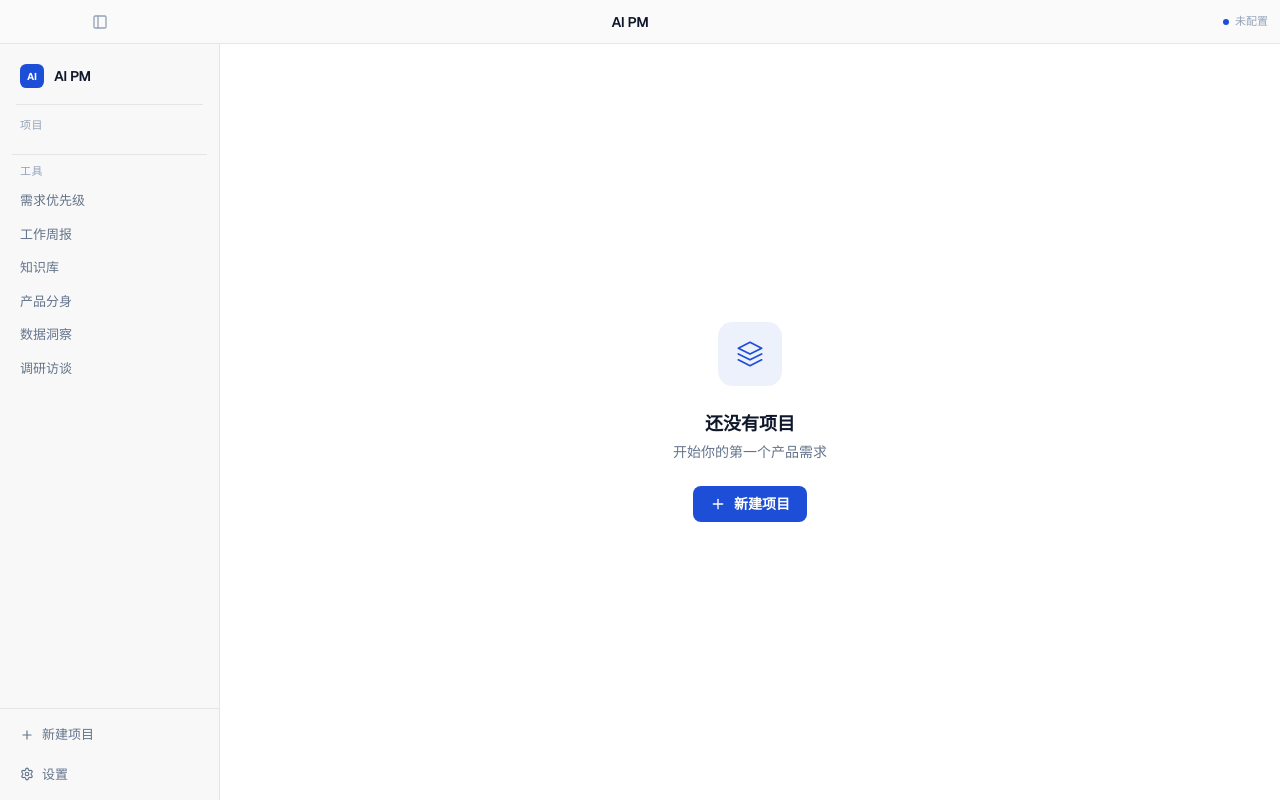
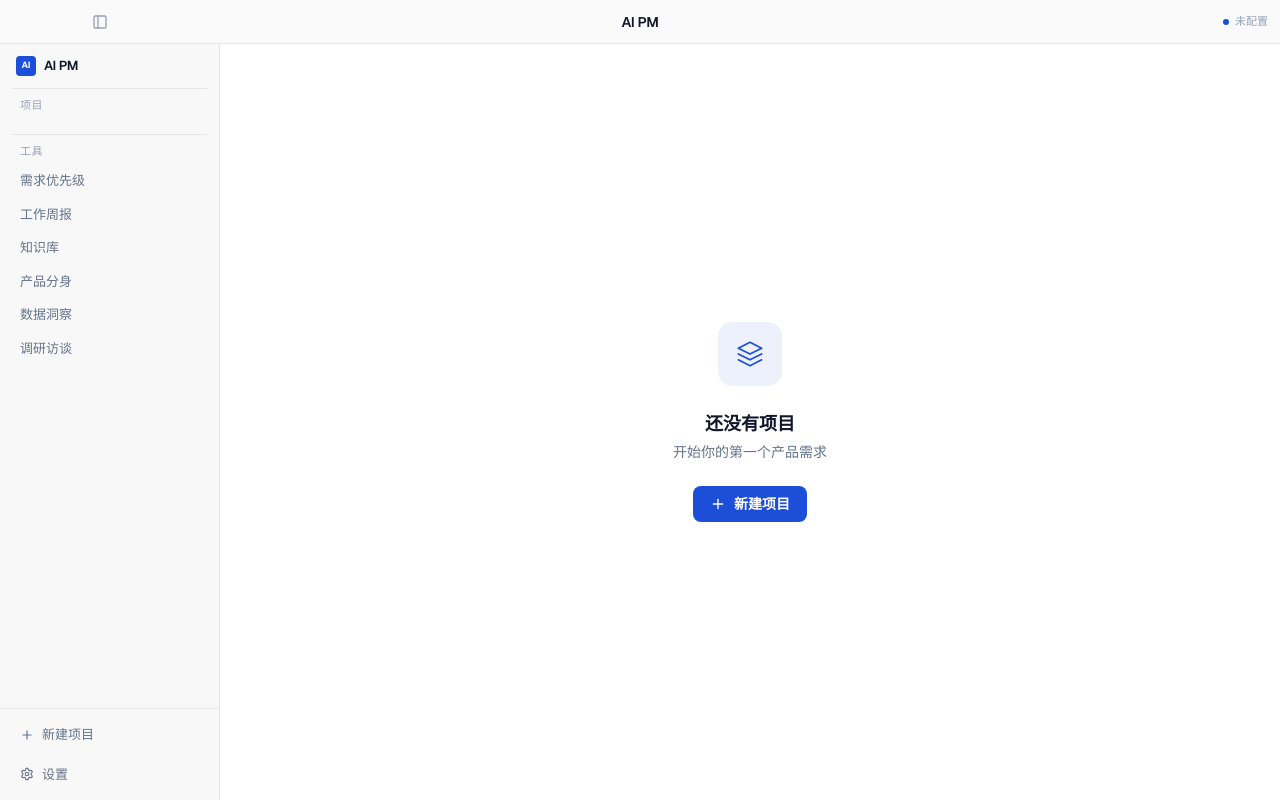
Before and after one commit to K3tty5555/AI_PM, a React (Vite) app in the folder app/: page / in a window 1280 px wide. Built offline with nearby package versions, Linux system fonts and the light colour scheme.

Commit message:
feat: TitleBar breadcrumb, sidebar phase highlight fix, auto-complete on stream done

```diff
--- a/app/src/components/layout/Sidebar.tsx
+++ b/app/src/components/layout/Sidebar.tsx
@@ -111,26 +111,26 @@ function Sidebar({
       <button
         type="button"
         onClick={() => navigate("/")}
-        className="flex items-center gap-2.5 px-5 pt-5 pb-4 hover:opacity-70 transition-opacity text-left"
+        className="flex items-center gap-2 px-4 py-3 hover:opacity-70 transition-opacity text-left"
       >
-        <span className="flex size-6 items-center justify-center rounded-md bg-[var(--accent-color)]">
-          <span className="text-[10px] font-bold text-white">AI</span>
+        <span className="flex size-5 items-center justify-center rounded bg-[var(--accent-color)] shrink-0">
+          <span className="text-[9px] font-bold text-white">AI</span>
         </span>
-        <span className="text-sm font-semibold text-[var(--text-primary)] tracking-tight">
+        <span className="text-[13px] font-semibold text-[var(--text-primary)] tracking-tight">
           AI PM
         </span>
       </button>
 
-      <div className="mx-4 h-px bg-[var(--border)]" />
+      <div className="mx-3 h-px bg-[var(--border)]" />
 
       {/* Main nav area */}
-      <nav className="flex-1 overflow-y-auto px-2 py-3">
+      <nav className="flex-1 overflow-y-auto px-2 py-2">
 
         {/* PROJECT context: phase list */}
         {isInProjectContext && (
           <div className="mb-3">
             {projectName && (
-              <p className="px-3 pb-2 text-[11px] font-medium text-[var(--text-tertiary)] truncate">
+              <p className="px-3 pt-1 pb-2 text-[11px] font-medium text-[var(--text-tertiary)] truncate">
                 {projectName}
               </p>
             )}
--- a/app/src/components/layout/SidebarShell.tsx
+++ b/app/src/components/layout/SidebarShell.tsx
@@ -1,11 +1,11 @@
-import { useEffect, useState } from "react"
+import { useEffect, useState, useCallback } from "react"
 import { useParams, useNavigate, useLocation } from "react-router-dom"
 import { Sidebar, type SidebarProject, type SidebarPhase } from "./Sidebar"
 import { NewProjectDialog } from "@/components/new-project-dialog"
 import { api } from "@/lib/tauri-api"
 
 const PHASE_ORDER = [
-  "requirement", "research", "analysis", "stories", "prd", "prototype", "review",
+  "requirement", "analysis", "research", "stories", "prd", "prototype", "review",
 ]
 
 const PHASE_LABELS: Record<string, string> = {
@@ -27,6 +27,10 @@ function SidebarShell({ open }: { open: boolean }) {
   const location = useLocation()
   const navigate = useNavigate()
 
+  const activePhase = activeProjectId
+    ? location.pathname.split("/").pop()
+    : undefined
+
   // Load project list
   useEffect(() => {
     api.listProjects()
@@ -35,14 +39,8 @@ function SidebarShell({ open }: { open: boolean }) {
   }, [])
 
   // Load current project phases when inside a project
-  useEffect(() => {
-    if (!activeProjectId) {
-      setProjectName(undefined)
-      setProjectPhases(undefined)
-      return
-    }
-
-    api.getProject(activeProjectId)
+  const loadProjectPhases = useCallback((projectId: string, currentPhase: string | undefined) => {
+    api.getProject(projectId)
       .then((project) => {
         if (!project?.id) return
         setProjectName(project.name)
@@ -56,14 +54,35 @@ function SidebarShell({ open }: { open: boolean }) {
         const phases: SidebarPhase[] = PHASE_ORDER.map((id) => {
           let status: SidebarPhase["status"] = "pending"
           if (completedPhases.has(id)) status = "completed"
-          else if (id === project.currentPhase) status = "current"
+          else if (id === currentPhase) status = "current"  // URL wins only if not completed
           return { id, label: PHASE_LABELS[id] ?? id, status }
         })
 
         setProjectPhases(phases)
       })
       .catch((err) => console.error("Failed to load project:", err))
-  }, [activeProjectId, location.pathname])
+  }, [])
+
+  useEffect(() => {
+    if (!activeProjectId) {
+      setProjectName(undefined)
+      setProjectPhases(undefined)
+      return
+    }
+    loadProjectPhases(activeProjectId, activePhase)
+  }, [activeProjectId, location.pathname, loadProjectPhases])
+
+  // Listen for phase completion events dispatched by use-ai-stream
+  useEffect(() => {
+    const handler = (e: Event) => {
+      const { projectId } = (e as CustomEvent).detail
+      if (projectId === activeProjectId && activeProjectId) {
+        loadProjectPhases(activeProjectId, activePhase)
+      }
+    }
+    window.addEventListener("project-phase-updated", handler)
+    return () => window.removeEventListener("project-phase-updated", handler)
+  }, [activeProjectId, activePhase, loadProjectPhases])
 
   const handleNewProject = () => setDialogOpen(true)
 
@@ -85,10 +104,6 @@ function SidebarShell({ open }: { open: boolean }) {
   const handlePhaseClick = (phaseId: string) => {
     if (activeProjectId) navigate(`/project/${activeProjectId}/${phaseId}`)
   }
-
-  const activePhase = activeProjectId
-    ? location.pathname.split("/").pop()
-    : undefined
 
   return (
     <>
--- a/app/src/components/layout/TitleBar.tsx
+++ b/app/src/components/layout/TitleBar.tsx
@@ -1,6 +1,6 @@
 import type { CSSProperties } from "react"
 import { useState, useEffect } from "react"
-import { useNavigate } from "react-router-dom"
+import { useNavigate, useLocation } from "react-router-dom"
 import { PanelLeft } from "lucide-react"
 import { cn } from "@/lib/utils"
 import { api } from "@/lib/tauri-api"
@@ -10,9 +10,30 @@ interface TitleBarProps {
   onToggleSidebar: () => void
 }
 
+const PHASE_LABELS: Record<string, string> = {
+  requirement: "需求收集",
+  analysis:    "需求分析",
+  research:    "竞品研究",
+  stories:     "用户故事",
+  prd:         "PRD 撰写",
+  prototype:   "原型设计",
+  review:      "需求评审",
+}
+
+const TOOL_LABELS: Record<string, string> = {
+  priority:  "需求优先级",
+  weekly:    "工作周报",
+  knowledge: "知识库",
+  persona:   "产品分身",
+  data:      "数据洞察",
+  interview: "调研访谈",
+}
+
 export function TitleBar({ sidebarOpen, onToggleSidebar }: TitleBarProps) {
   const navigate = useNavigate()
+  const location = useLocation()
   const [apiReady, setApiReady] = useState<boolean | null>(null)
+  const [projectName, setProjectName] = useState<string | null>(null)
 
   useEffect(() => {
     api.getConfig()
@@ -20,18 +41,73 @@ export function TitleBar({ sidebarOpen, onToggleSidebar }: TitleBarProps) {
       .catch(() => setApiReady(false))
   }, [])
 
+  // Parse route
+  const parts = location.pathname.split("/").filter(Boolean)
+  const isProject  = parts[0] === "project" && parts.length >= 3
+  const isTool     = parts[0] === "tools" && parts.length >= 2
+  const isSettings = parts[0] === "settings"
+  const projectId  = isProject ? parts[1] : null
+  const phase      = isProject ? parts[2] : null
+  const toolSlug   = isTool    ? parts[1] : null
+
+  // Fetch project name when inside a project
+  useEffect(() => {
+    if (!projectId) { setProjectName(null); return }
+    api.getProject(projectId)
+      .then((p) => setProjectName(p?.name ?? null))
+      .catch(() => setProjectName(null))
+  }, [projectId])
+
+  // Build center content
+  let center: React.ReactNode
+
+  if (isProject && phase) {
+    center = (
+      <span className="flex items-center gap-1.5 min-w-0">
+        {projectName && (
+          <>
+            <span className="truncate max-w-[160px] text-[var(--text-tertiary)]">
+              {projectName}
+            </span>
+            <span className="text-[var(--text-tertiary)] opacity-40 shrink-0">›</span>
+          </>
+        )}
+        <span className="text-[var(--text-primary)] shrink-0">
+          {PHASE_LABELS[phase] ?? phase}
+        </span>
+      </span>
+    )
+  } else if (isTool && toolSlug) {
+    center = (
+      <span className="text-[var(--text-primary)]">
+        {TOOL_LABELS[toolSlug] ?? toolSlug}
+      </span>
+    )
+  } else if (isSettings) {
+    center = <span className="text-[var(--text-primary)]">设置</span>
+  } else {
+    center = (
+      <button
+        onClick={() => navigate("/")}
+        style={{ WebkitAppRegion: "no-drag" } as CSSProperties}
+        className="text-sm font-semibold text-[var(--text-primary)] tracking-tight hover:opacity-60 transition-opacity"
+      >
+        AI PM
+      </button>
+    )
+  }
+
   return (
     <header
       data-tauri-drag-region
-      className="flex h-11 shrink-0 select-none items-center justify-between border-b border-[var(--border)] bg-[rgba(250,250,250,0.9)] backdrop-blur-sm px-3"
+      className="flex h-11 shrink-0 select-none items-center border-b border-[var(--border)] bg-[rgba(250,250,250,0.9)] backdrop-blur-sm"
       style={{ WebkitAppRegion: "drag" } as CSSProperties}
     >
-      {/* Left: macOS traffic lights space + sidebar toggle */}
+      {/* Left: traffic lights space + sidebar toggle */}
       <div
-        className="flex items-center gap-1"
+        className="flex items-center gap-1 px-3 shrink-0"
         style={{ WebkitAppRegion: "no-drag" } as CSSProperties}
       >
-        {/* macOS traffic lights take ~72px */}
         <div className="w-[72px]" data-tauri-drag-region />
         <button
           onClick={onToggleSidebar}
@@ -45,19 +121,19 @@ export function TitleBar({ sidebarOpen, onToggleSidebar }: TitleBarProps) {
         </button>
       </div>
 
-      {/* Brand */}
-      <button
-        onClick={() => navigate("/")}
-        title="返回主页"
-        style={{ WebkitAppRegion: "no-drag" } as CSSProperties}
-        className="text-sm font-semibold text-[var(--text-primary)] tracking-tight hover:opacity-60 transition-opacity"
+      {/* Center: breadcrumb — absolutely centered in the bar */}
+      <div
+        className="absolute left-1/2 -translate-x-1/2 text-sm font-medium pointer-events-none"
+        style={{ WebkitAppRegion: "drag" } as CSSProperties}
       >
-        AI PM
-      </button>
+        <div style={{ WebkitAppRegion: "no-drag" } as CSSProperties} className="pointer-events-auto">
+          {center}
+        </div>
+      </div>
 
-      {/* API status indicator */}
+      {/* Right: API status */}
       <div
-        className="flex w-[120px] items-center justify-end"
+        className="ml-auto flex items-center justify-end px-3 shrink-0"
         style={{ WebkitAppRegion: "no-drag" } as CSSProperties}
       >
         {apiReady !== null && (
--- a/app/src/hooks/use-ai-stream.ts
+++ b/app/src/hooks/use-ai-stream.ts
@@ -200,6 +200,11 @@ export function useAiStream({ projectId, phase }: UseAiStreamOptions): UseAiStre
           }
 
           bg.notify?.(patch)
+
+          // Auto-mark phase as completed and notify sidebar to refresh
+          api.updatePhase({ projectId, phase, status: "completed", outputFile: file })
+            .catch(() => {})
+          window.dispatchEvent(new CustomEvent("project-phase-updated", { detail: { projectId } }))
         }),
         listen<string>("stream_error", (event) => {
           bg.error = event.payload
```
